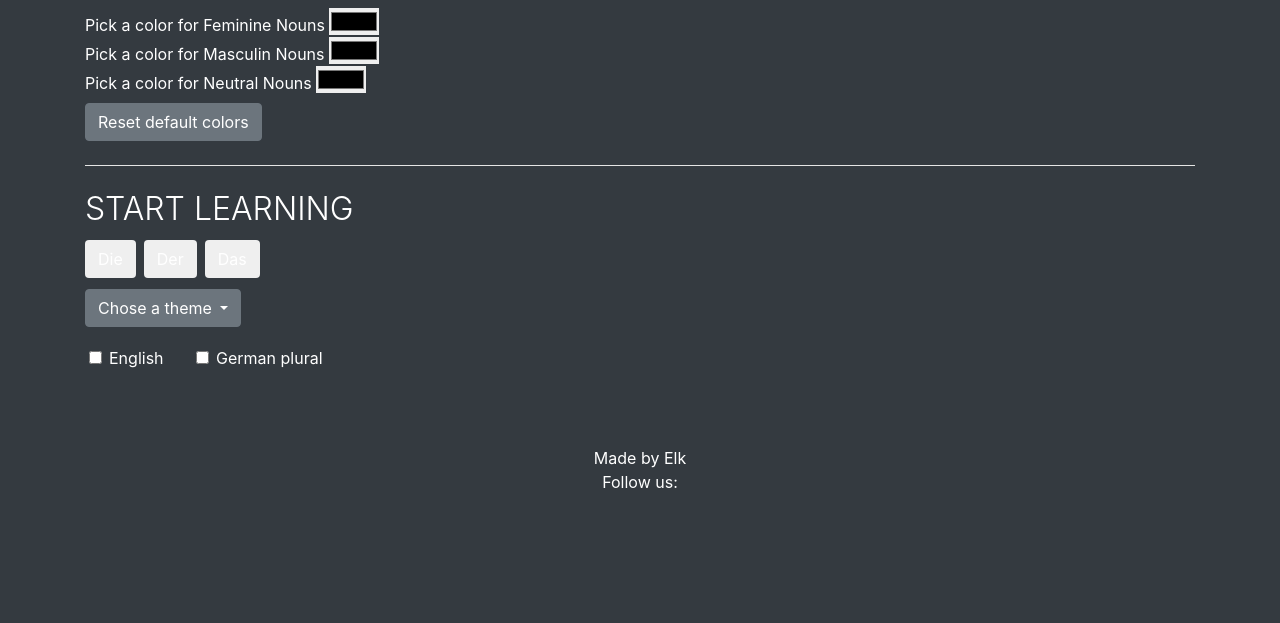
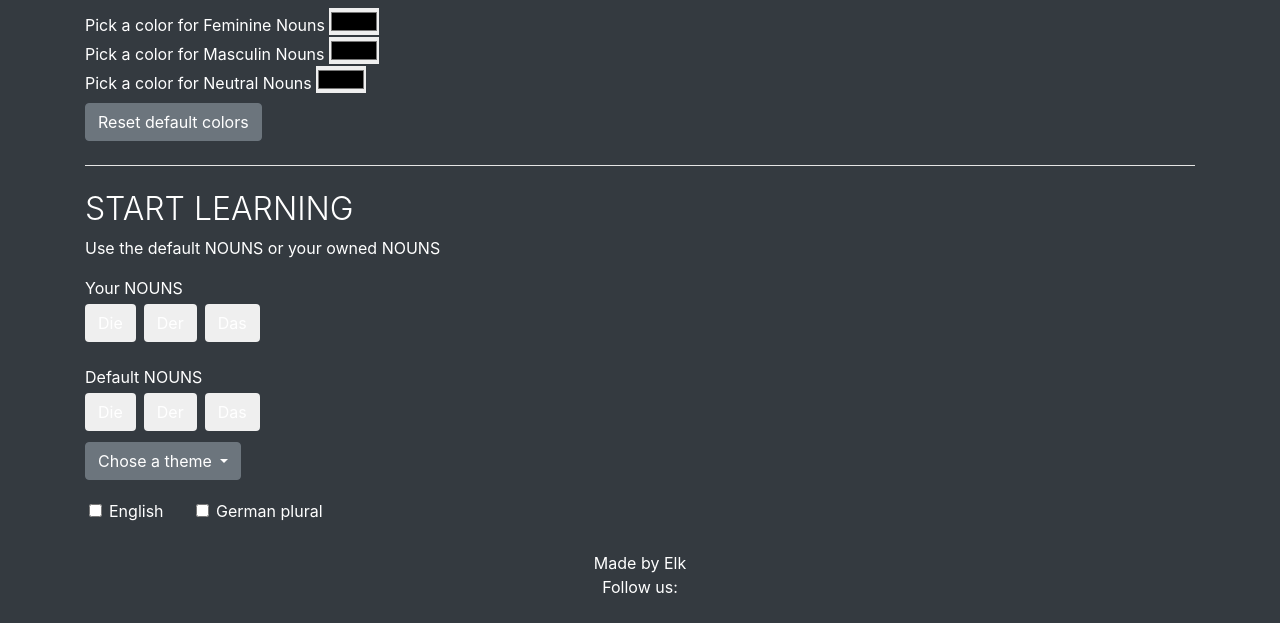
Before and after one commit to LaurePiechaczyk/project4-code-institute-django, a Django app: page / in a window 1280 px wide. Shown: the part 867-1490 px from the top of the page. Before the commit the page ends 1355 px from the top, so only its background shows below. Run offline with Django 3.2, Linux system fonts and the light colour scheme; the visitor is signed in with stand-in values (Sample User, id 1); data that the repository does not hold is empty; some libraries are stand-ins or nearby versions.

Commit message:
display the owned nouns or the default

```diff
--- a/home/urls.py
+++ b/home/urls.py
@@ -4,9 +4,18 @@ from . import views
 
 urlpatterns = [
     path('', views.home, name='home'),
+
     path('feminine', views.feminine, name='feminine'),
     path('masculine', views.masculine, name='masculine'),
+    path('neutral', views.neutral, name='neutral'),
+
     path('go_to_category/<category_id>', views.go_to_category, name='go_to_category'),
+
     path('go_to_category/<category_id>/feminine', views.categorie_feminine, name='categorie_feminine'),
     path('go_to_category/<category_id>/masculine', views.categorie_masculine, name='categorie_masculine'),
+    path('go_to_category/<category_id>/neutral', views.categorie_neutral, name='categorie_neutral'),
+
+    path('feminineuser', views.feminine_user, name='feminine_user'),
+    path('masculineuser', views.masculine_user, name='masculine_user'),
+    path('neutraluser', views.neutral_user, name='neutral_user'),
 ]
--- a/home/views.py
+++ b/home/views.py
@@ -1,13 +1,12 @@
 from django.shortcuts import render, get_object_or_404
 from .models import Noun, NounCategory
+from django.contrib.auth.models import User
 
-##############
-
+# ------------------- Variables
 number_of_displayed_word = 6
-##############
-# Create your views here.
 
 
+# ------------------- Home page
 def home(request):
     categories = NounCategory.objects.all()
     context = {
@@ -17,22 +16,27 @@ def home(request):
     return render(request, 'home/index.html', context)
 
 
+# ------------------- To display default NOUNS. Categories are available only in default owner
+#For displaying default without categories
 def feminine(request):
-    context = index_with_noun_list('Feminin')
+    context = index_with_noun_list_owned('Feminin', '2')  #2 is for the default user here. might have to be changed
     return render(request, 'home/index.html', context)
 
-
 def masculine(request):
-    context = index_with_noun_list('Masculin')
+    context = index_with_noun_list_owned('Masculin', '2')  #2 is for the default user here. might have to be changed
     return render(request, 'home/index.html', context)
 
+def neutral(request):
+    context = index_with_noun_list_owned('Neutral', '2')  #2 is for the default user here. might have to be changed
+    return render(request, 'home/index.html', context)
 
+#For displaying default with categories
 def go_to_category(request, category_id):
     category = get_object_or_404(NounCategory, id=category_id)
     context = index_with_gender_and_category('', category)
     return render(request, 'home/index.html', context)
 
-
+#For displaying default with categories + gender
 def categorie_feminine(request, category_id):
     category = get_object_or_404(NounCategory, id=category_id)
     context = index_with_gender_and_category('Feminin', category)
@@ -44,10 +48,14 @@ def categorie_masculine(request, category_id):
     context = index_with_gender_and_category('Masculin', category)
     return render(request, 'home/index.html', context)
 
+def categorie_neutral(request, category_id):
+    category = get_object_or_404(NounCategory, id=category_id)
+    context = index_with_gender_and_category('Neutral', category)
+    return render(request, 'home/index.html', context)
 
-######################
+# owner='2' is the default owner. It is to display only the default NOUNS
 def index_with_gender_and_category(chosen_gender, chosen_category):
-    nouns = Noun.objects.filter(
+    nouns = Noun.objects.filter(owner='2').filter(
       categories__noun_category__contains=chosen_category).filter(
         gender__noun_gender__contains=chosen_gender).order_by(
           '?')[:number_of_displayed_word]
@@ -60,9 +68,9 @@ def index_with_gender_and_category(chosen_gender, chosen_category):
     }
     return context
 
-
+# owner='2' is the default owner. It is to display only the default NOUNS
 def index_with_category(chosen_category):
-    nouns = Noun.objects.filter(
+    nouns = Noun.objects.filter(owner='2').filter(
       categories__noun_category__contains=chosen_category).order_by(
         '?')[:number_of_displayed_word]
     categories = NounCategory.objects.all()
@@ -74,9 +82,8 @@ def index_with_category(chosen_category):
     }
     return context
 
-
-def index_with_noun_list(chosen_gender):
-    nouns = Noun.objects.filter(
+def index_with_noun_list_owned(chosen_gender, set_user):
+    nouns = Noun.objects.filter(owner=set_user).filter(
       gender__noun_gender__contains=chosen_gender).order_by(
         '?')[:number_of_displayed_word]
     categories = NounCategory.objects.all()
@@ -86,3 +93,16 @@ def index_with_noun_list(chosen_gender):
       'theme': 'Chose a theme',
     }
     return context
+
+# ------------- To display only owned nouns. The user has to be logged in
+def feminine_user(request):
+    context = index_with_noun_list_owned('Feminin', request.user)
+    return render(request, 'home/index.html', context)
+
+def masculine_user(request):
+    context = index_with_noun_list_owned('Masculin', request.user)
+    return render(request, 'home/index.html', context)
+
+def neutral_user(request):
+    context = index_with_noun_list_owned('Neutral', request.user)
+    return render(request, 'home/index.html', context)
--- a/templates/home/index.html
+++ b/templates/home/index.html
@@ -10,15 +10,15 @@
   <p class="lead under-title">Learn German NOUNS by associating colors to the GENDERS</p>
   <hr class="my-4 bg-dark">
   <p class="lead">
-    <a class="btn-info btn hero-btn" href="#" role="button">How it works</a>
-    <a class="btn-info btn hero-btn" href="#" role="button">Start learning</a>
+    <a class="btn-info btn hero-btn" href="#how" role="button">How it works</a>
+    <a class="btn-info btn hero-btn" href="#learning" role="button">Start learning</a>
   </p>
 </div>
 
 </div>
 
 <!-- ----------------HOW IT WORKS SECTION -->
-<div class= 'container'>
+<div class= 'container' id='how'>
   <h2 class='font-weight-light'>HOW IT WORKS</h2>
   <h3 class="font-weight-light">German nouns and genders</h3>
   <p>Lorem Ipsum is simply dummy text of the printing and typesetting industry.
@@ -52,33 +52,52 @@
   <hr class="my-4 bg-white">
 </div>
 
-<div class="container pb-5">
+
+ <!-- --------------------PART START LEARNING -->
+<div class="container" id="learning">
   <h2 class='font-weight-light'>START LEARNING</h2>
 
+  {% if user.is_authenticated %}
+    <p>Use the default NOUNS or your owned NOUNS</p>
+    <div>Your NOUNS</div>
+    <div class="diederdas-btn-group">
+      <a href="{% url 'feminine_user' %}#learning">
+        <button type="submit" class="btn mt-1 mr-1  diederdas-btn feminin-bg">Die</button>
+      </a>
+      <a href="{% url 'masculine_user' %}#learning">
+        <button type="submit" class="btn m-1 diederdas-btn masculin-bg">Der</button>
+      </a>
+      <a href="{% url 'neutral_user' %}#learning">
+        <button type="submit" class="btn m-1 diederdas-btn neutral-bg ">Das</button>
+      </a>
+    </div>
+  {% else %}
+   <p>Here you will use the default NOUNS. You can login/register to use your own NOUNS</p>
+  {% endif %}
+
   <!-- butons die der das -->
+  <div class="mt-3">Default NOUNS</div>
   {% if theme.id %}
     <div class="diederdas-btn-group">
-      <a href="{% url 'categorie_feminine' theme.id %}">
+      <a href="{% url 'categorie_feminine' theme.id %}#learning">
         <button type="submit" class="btn mt-1 mr-1  diederdas-btn feminin-bg">Die</button>
       </a>
-
-      <a href="{% url 'categorie_masculine' theme.id %}">
+      <a href="{% url 'categorie_masculine' theme.id %}#learning">
         <button type="submit" class="btn m-1 diederdas-btn masculin-bg">Der</button>
       </a>
-      <a href="#">
+      <a href="{% url 'categorie_neutral' theme.id %}#learning">
         <button type="submit" class="btn m-1 diederdas-btn neutral-bg ">Das</button>
       </a>
     </div>
   {% else %}
     <div class="diederdas-btn-group">
-      <a href="{% url 'feminine' %}">
+      <a href="{% url 'feminine' %}#learning">
         <button type="submit" class="btn mt-1 mr-1  diederdas-btn feminin-bg">Die</button>
       </a>
-
-      <a href="{% url 'masculine' %}">
+      <a href="{% url 'masculine' %}#learning">
         <button type="submit" class="btn m-1 diederdas-btn masculin-bg">Der</button>
       </a>
-      <a href="#">
+      <a href="{% url 'neutral' %}#learning">
         <button type="submit" class="btn m-1 diederdas-btn neutral-bg ">Das</button>
       </a>
     </div>
@@ -90,9 +109,9 @@
       {{theme}}
     </button>
     <div class="dropdown-menu" aria-labelledby="dropdownMenuButton">
-      <a class="dropdown-item" href="{% url 'home' %}">No theme</a>
+      <a class="dropdown-item" href="{% url 'home' %}#learning">No theme</a>
       {% for category in categories %}
-      <a class="dropdown-item" href="{% url 'go_to_category' category.id %}">{{category}}</a>
+      <a class="dropdown-item" href="{% url 'go_to_category' category.id %}#learning">{{category}}</a>
       {% endfor %}
     </div>
   </div>
@@ -123,8 +142,6 @@
     </div>
 
   </div>
-
-
 </div>
 
 
```
